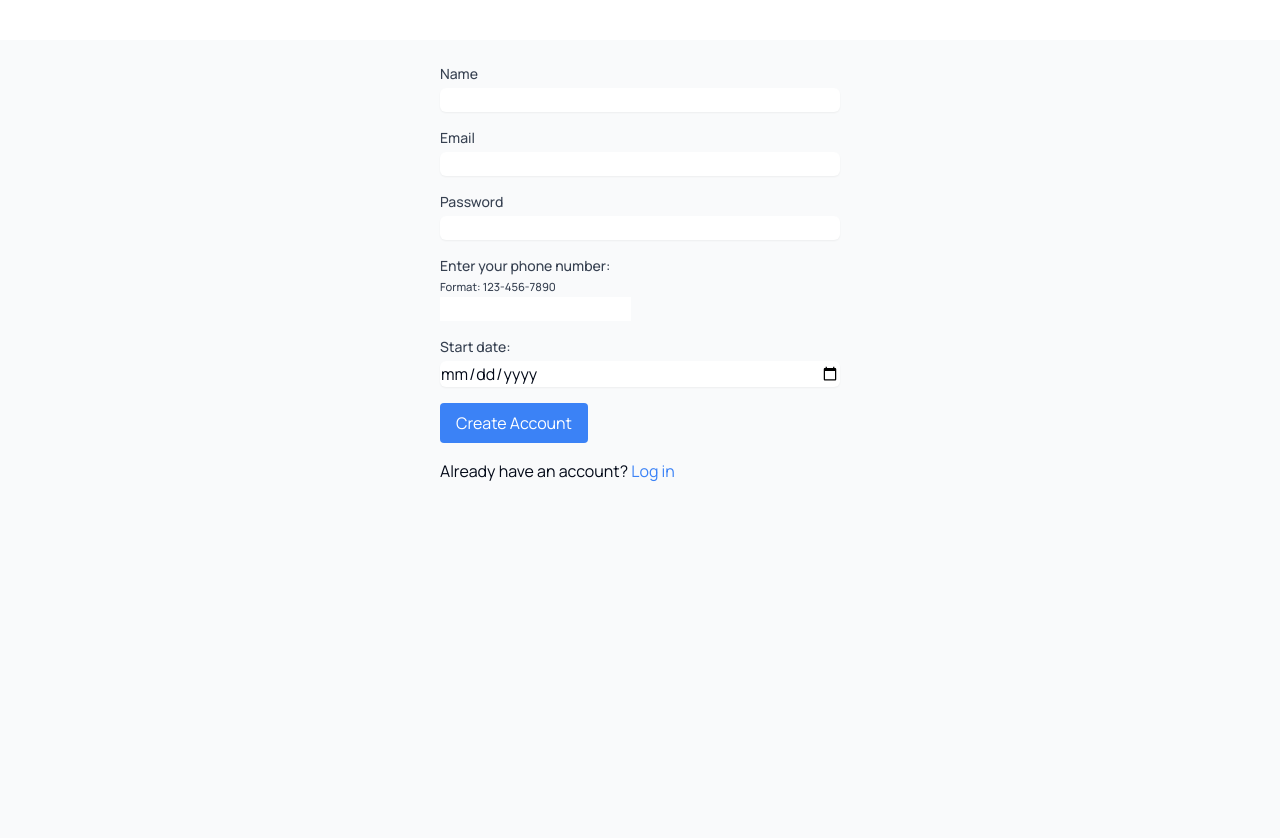
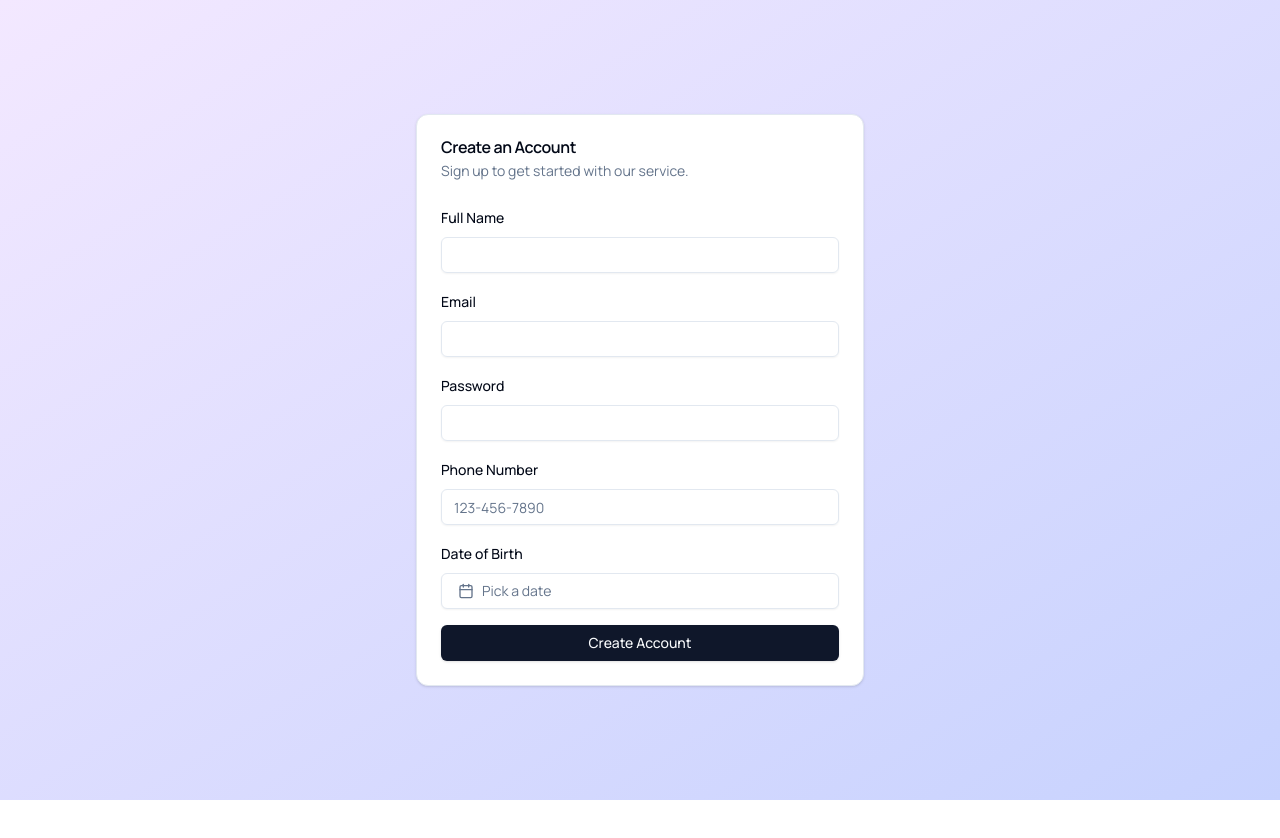
Before and after one commit to daveclinton/kenya-land-charge, a Next.js app: page /signup in a window 1280 px wide. After the commit the page ends 800 px from the top, so only its background shows below. Built offline with nearby package versions, Linux system fonts and the light colour scheme; no server answers; what tailwindcss-react-aria-components would draw is missing.

Commit message:
feat: add signup form

```diff
--- a/app/signup/page.tsx
+++ b/app/signup/page.tsx
@@ -1,16 +1,10 @@
 import SignUpForm from "@/components/SignupForm";
-import Link from "next/link";
+import React from "react";
 
 export default function LoginPage() {
   return (
-    <div className="max-w-md mx-auto mt-10 p-6">
+    <React.Fragment>
       <SignUpForm />
-      <p className="mt-4">
-        Already have an account?{" "}
-        <Link href="/login" className="text-blue-500 hover:text-blue-600">
-          Log in
-        </Link>
-      </p>
-    </div>
+    </React.Fragment>
   );
 }
--- a/components/SignupForm.tsx
+++ b/components/SignupForm.tsx
@@ -1,119 +1,147 @@
 "use client";
+
 import { createUser } from "@/lib/actions/user";
 import { useFormState, useFormStatus } from "react-dom";
+import { Button } from "@/components/ui/button";
+import { Input } from "@/components/ui/input";
+import { Label } from "@/components/ui/label";
+import {
+  Card,
+  CardContent,
+  CardDescription,
+  CardHeader,
+  CardTitle,
+} from "@/components/ui/card";
+import { Calendar as CalendarIcon, Loader2 } from "lucide-react";
+import { Calendar } from "@/components/ui/calendar";
+import {
+  Popover,
+  PopoverContent,
+  PopoverTrigger,
+} from "@/components/ui/popover";
+import { cn } from "@/lib/utils";
+import { format } from "date-fns";
+import { useState } from "react";
 
 const SubmitButton = () => {
   const { pending } = useFormStatus();
   return (
-    <button
-      type="submit"
-      disabled={pending}
-      className="bg-blue-500 text-white px-4 py-2 rounded disabled:bg-gray-400"
-    >
-      {pending ? "Creating ..." : "Create Account"}
-    </button>
+    <Button type="submit" className="w-full" disabled={pending}>
+      {pending ? (
+        <>
+          <Loader2 className="mr-2 h-4 w-4 animate-spin" />
+          Creating...
+        </>
+      ) : (
+        "Create Account"
+      )}
+    </Button>
   );
 };
 
 const SignUpForm = () => {
   const [state, formAction] = useFormState(createUser, {});
+  const [selectedDate, setSelectedDate] = useState<Date | undefined>();
+
+  const handleSubmit = (formData: FormData) => {
+    if (selectedDate) {
+      formData.append("dateOfBirth", selectedDate.toISOString());
+    }
+    formAction(formData);
+  };
 
   return (
-    <form action={formAction} className="space-y-4">
-      <div>
-        <label
-          htmlFor="name"
-          className="block text-sm font-medium text-gray-700"
-        >
-          Name
-        </label>
-        <input
-          type="text"
-          id="fullName"
-          name="fullName"
-          required
-          className="mt-1 block w-full rounded-md border-gray-300 shadow-sm"
-        />
+    <div className="min-h-screen bg-gradient-to-br from-purple-100 to-indigo-200 flex items-center justify-center p-4">
+      <Card className="w-full max-w-md mx-auto">
+        <CardHeader>
+          <CardTitle>Create an Account</CardTitle>
+          <CardDescription>
+            Sign up to get started with our service.
+          </CardDescription>
+        </CardHeader>
+        <CardContent>
+          <form action={handleSubmit} className="space-y-4">
+            <div className="space-y-2">
+              <Label htmlFor="fullName">Full Name</Label>
+              <Input type="text" id="fullName" name="fullName" required />
               {state.errors?.fullName && (
-          <p className="text-red-500 text-sm mt-1">{state.errors.fullName}</p>
+                <p className="text-sm text-destructive">
+                  {state.errors.fullName}
+                </p>
               )}
             </div>
-      <div>
-        <label
-          htmlFor="email"
-          className="block text-sm font-medium text-gray-700"
-        >
-          Email
-        </label>
-        <input
-          type="email"
-          id="email"
-          name="email"
-          required
-          className="mt-1 block w-full rounded-md border-gray-300 shadow-sm"
-        />
+            <div className="space-y-2">
+              <Label htmlFor="email">Email</Label>
+              <Input type="email" id="email" name="email" required />
               {state.errors?.email && (
-          <p className="text-red-500 text-sm mt-1">{state.errors.email}</p>
+                <p className="text-sm text-destructive">{state.errors.email}</p>
               )}
             </div>
-      <div>
-        <label
-          htmlFor="password"
-          className="block text-sm font-medium text-gray-700"
-        >
-          Password
-        </label>
-        <input
-          type="password"
-          id="password"
-          name="password"
-          required
-          className="mt-1 block w-full rounded-md border-gray-300 shadow-sm"
-        />
+            <div className="space-y-2">
+              <Label htmlFor="password">Password</Label>
+              <Input type="password" id="password" name="password" required />
               {state.errors?.password && (
-          <p className="text-red-500 text-sm mt-1">{state.errors.password}</p>
+                <p className="text-sm text-destructive">
+                  {state.errors.password}
+                </p>
               )}
             </div>
-      <div>
-        <label
-          htmlFor="phone"
-          className="block text-sm font-medium text-gray-700"
-        >
-          Enter your phone number:
-          <br />
-          <small>Format: 123-456-7890</small>
-        </label>
-
-        <input type="tel" id="phoneNumber" name="phoneNumber" />
+            <div className="space-y-2">
+              <Label htmlFor="phoneNumber">Phone Number</Label>
+              <Input
+                type="tel"
+                id="phoneNumber"
+                name="phoneNumber"
+                placeholder="123-456-7890"
+              />
               {state.errors?.phoneNumber && (
-          <p className="text-red-500 text-sm mt-1">
+                <p className="text-sm text-destructive">
                   {state.errors.phoneNumber}
                 </p>
               )}
             </div>
-      <div>
-        <label
-          htmlFor="start"
-          className="block text-sm font-medium text-gray-700"
+            <div className="space-y-2">
+              <Label>Date of Birth</Label>
+              <Popover>
+                <PopoverTrigger asChild>
+                  <Button
+                    variant={"outline"}
+                    className={cn(
+                      "w-full justify-start text-left font-normal",
+                      !selectedDate && "text-muted-foreground"
+                    )}
                   >
-          Start date:
-        </label>
-        <input
-          type="date"
-          id="dateOfBirth"
-          name="dateOfBirth"
-          className="mt-1 block w-full rounded-md border-gray-300 shadow-sm"
+                    <CalendarIcon className="mr-2 h-4 w-4" />
+                    {selectedDate ? (
+                      format(selectedDate, "PPP")
+                    ) : (
+                      <span>Pick a date</span>
+                    )}
+                  </Button>
+                </PopoverTrigger>
+                <PopoverContent className="w-auto p-0">
+                  <Calendar
+                    mode="single"
+                    selected={selectedDate}
+                    onSelect={setSelectedDate}
+                    initialFocus
                   />
+                </PopoverContent>
+              </Popover>
               {state.errors?.dateOfBirth && (
-          <p className="text-red-500 text-sm mt-1">
+                <p className="text-sm text-destructive">
                   {state.errors.dateOfBirth}
                 </p>
               )}
             </div>
-
             <SubmitButton />
-      {state.message && <p className="text-red-500 mt-2">{state.message}</p>}
+            {state.message && (
+              <p className="text-sm text-destructive mt-2">{state.message}</p>
+            )}
           </form>
+        </CardContent>
+      </Card>
+    </div>
   );
 };
 
```
Lines whose indentation alone changed are shown as unchanged.
